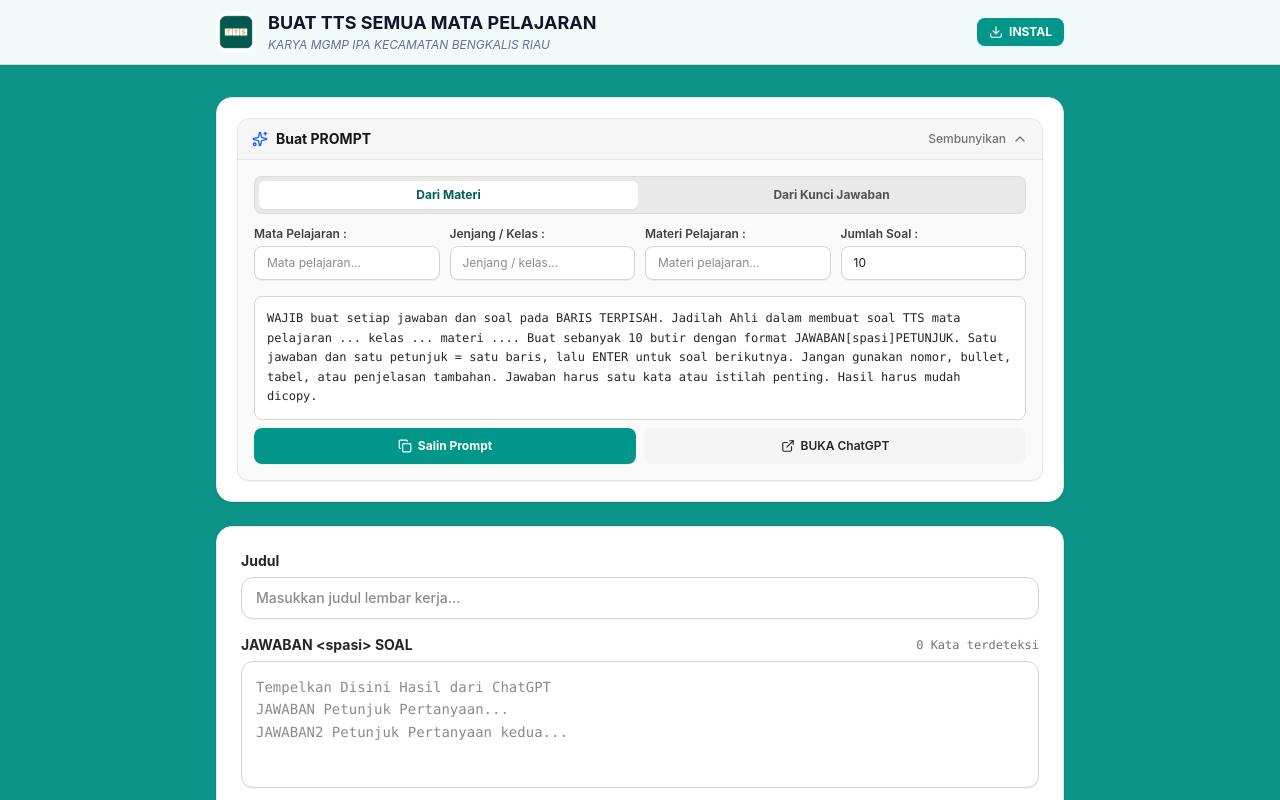
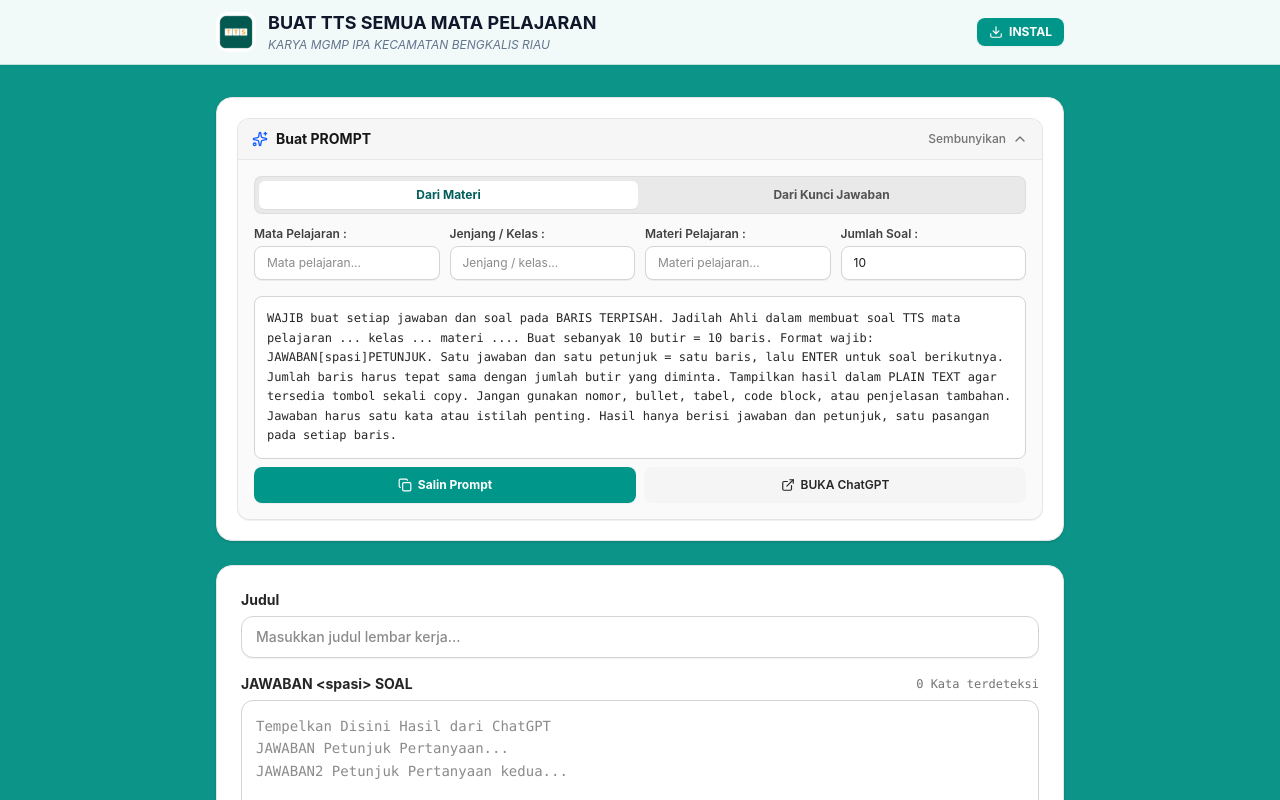
Before and after one commit to hijabgurubertuah/ttsmgmp, a React (Vite) app: page / in a window 1280 px wide. Shown: the top 800 px of the page. Built offline with nearby package versions, Linux system fonts and the light colour scheme; no server answers; the database is empty.

Commit message:
refactor: improve prompt generation for TTS clarity
Update the prompt instructions to enforce strict plain text formatting and line-by-line consistency, ensuring better compatibility with automated parsing.

```diff
--- a/src/components/WorksheetGenerator.tsx
+++ b/src/components/WorksheetGenerator.tsx
@@ -286,7 +286,7 @@ export const WorksheetGenerator: React.FC = () => {
     const topic = promptTopic.trim() || '...';
     const count = promptCount.trim() || '...';
 
-    return `WAJIB buat setiap jawaban dan soal pada BARIS TERPISAH. Jadilah Ahli dalam membuat soal TTS mata pelajaran ${subject} kelas ${grade} materi ${topic}. Buat sebanyak ${count} butir dengan format JAWABAN[spasi]PETUNJUK. Satu jawaban dan satu petunjuk = satu baris, lalu ENTER untuk soal berikutnya. Jangan gunakan nomor, bullet, tabel, atau penjelasan tambahan. Jawaban harus satu kata atau istilah penting. Hasil harus mudah dicopy.`;
+    return `WAJIB buat setiap jawaban dan soal pada BARIS TERPISAH. Jadilah Ahli dalam membuat soal TTS mata pelajaran ${subject} kelas ${grade} materi ${topic}. Buat sebanyak ${count} butir = ${count} baris. Format wajib: JAWABAN[spasi]PETUNJUK. Satu jawaban dan satu petunjuk = satu baris, lalu ENTER untuk soal berikutnya. Jumlah baris harus tepat sama dengan jumlah butir yang diminta. Tampilkan hasil dalam PLAIN TEXT agar tersedia tombol sekali copy. Jangan gunakan nomor, bullet, tabel, code block, atau penjelasan tambahan. Jawaban harus satu kata atau istilah penting. Hasil hanya berisi jawaban dan petunjuk, satu pasangan pada setiap baris.`;
   }, [promptSubject, promptGrade, promptTopic, promptCount]);
 
   // Prompt Tab 2: Dari Kunci Jawaban Satu Kata (dipisahkan koma)
@@ -294,7 +294,7 @@ export const WorksheetGenerator: React.FC = () => {
     const subject = (promptAnswersSubject.trim() || promptSubject.trim()) || '...';
     const answers = promptAnswersList.trim() || '.......';
 
-    return `WAJIB buat setiap jawaban dan soal pada BARIS TERPISAH. Jadilah Ahli dalam membuat soal TTS mata pelajaran ${subject} untuk daftar kunci jawaban: ${answers}. Buat dengan format JAWABAN[spasi]PETUNJUK. Satu jawaban dan satu petunjuk = satu baris, lalu ENTER untuk soal berikutnya. Jangan gunakan nomor, bullet, tabel, atau penjelasan tambahan. Jawaban harus satu kata atau istilah penting. Hasil harus mudah dicopy.`;
+    return `WAJIB buat setiap jawaban dan soal pada BARIS TERPISAH. Jadilah Ahli dalam membuat soal TTS mata pelajaran ${subject} untuk daftar kunci jawaban: ${answers}. Format wajib: JAWABAN[spasi]PETUNJUK. Satu jawaban dan satu petunjuk = satu baris, lalu ENTER untuk soal berikutnya. Jumlah baris harus tepat sama dengan jumlah butir yang diminta. Tampilkan hasil dalam PLAIN TEXT agar tersedia tombol sekali copy. Jangan gunakan nomor, bullet, tabel, code block, atau penjelasan tambahan. Jawaban harus satu kata atau istilah penting. Hasil hanya berisi jawaban dan petunjuk, satu pasangan pada setiap baris.`;
   }, [promptAnswersSubject, promptSubject, promptAnswersList]);
 
   const currentActivePrompt = promptActiveTab === 'topic' ? generatedPromptTab1 : generatedPromptTab2;
```
